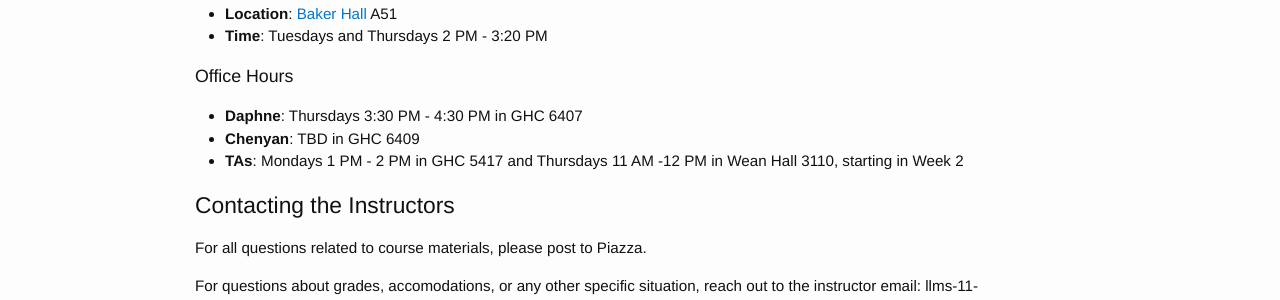
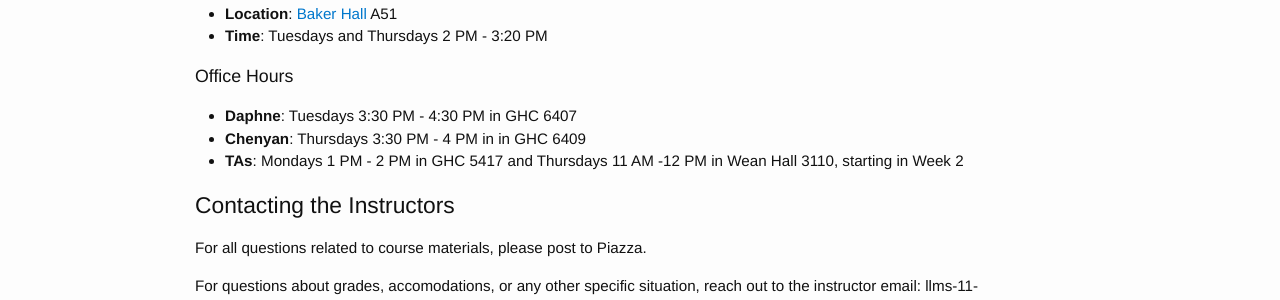
Before and after one commit to cmu-llms-class/cmu-llm-class-website-2024, a Jekyll site: the page built from index.md, in a window 1280 px wide. Shown: the part 620-920 px from the top of the page. Built offline with Jekyll 4.4.1, drawn with Linux system fonts in a browser that asks for light colours; nearby versions of some CDN libraries; our own code applies the rules of GitHub Pages for plain Markdown files.

Commit message:
Update index.md

```diff
--- a/index.md
+++ b/index.md
@@ -10,8 +10,8 @@ layout: home
 
 ### Office Hours
 
-* **Daphne**: Thursdays 3:30 PM - 4:30 PM in GHC 6407
-* **Chenyan**: TBD in GHC 6409
+* **Daphne**: Tuesdays 3:30 PM - 4:30 PM in GHC 6407
+* **Chenyan**: Thursdays 3:30 PM - 4 PM in in GHC 6409
 * **TAs**: Mondays 1 PM - 2 PM in GHC 5417 and Thursdays 11 AM -12 PM in Wean Hall 3110, starting in Week 2
 
 ## Contacting the Instructors
```
